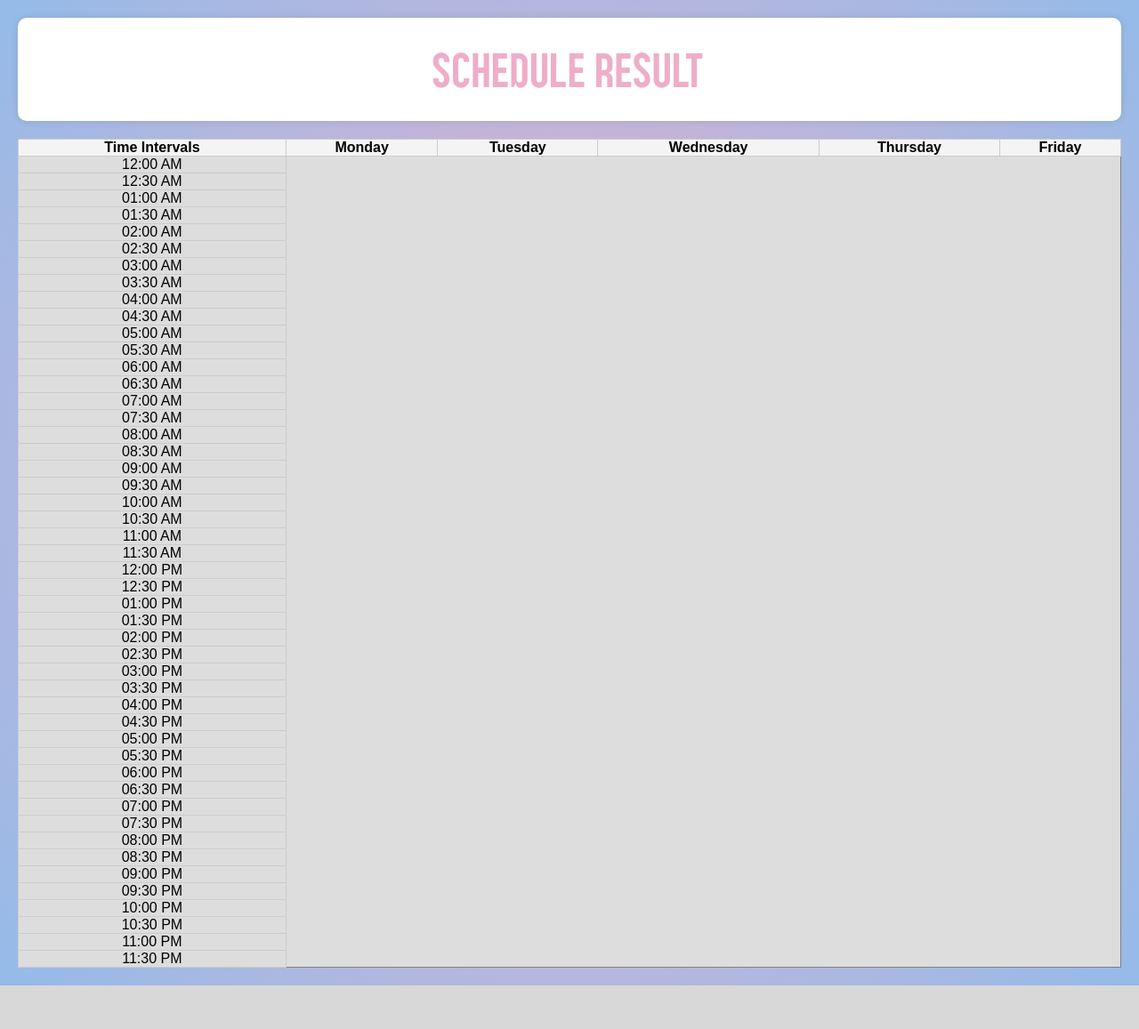
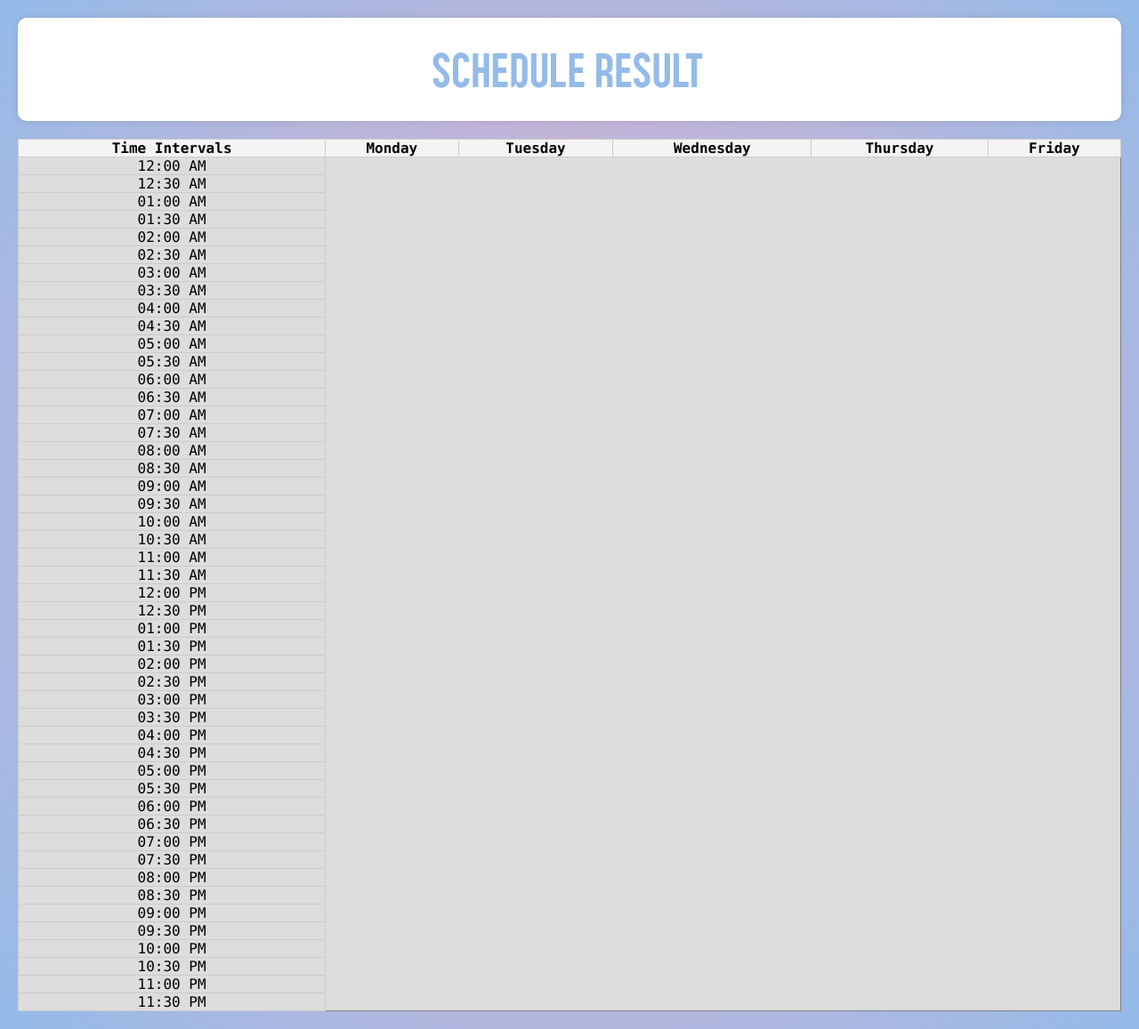
Before and after one commit to Aaron-Reyes-Rodriguez/Hack_UO, a Flask app: template quackhacks/templates/result.html in a window 1280 px wide. Shown: the whole page at 89% size. Before the commit the page ends 1108 px from the top, so only its background shows below. Run offline with Flask 3, Linux system fonts and the light colour scheme; the template is opened without the code that fills it, so the values that code supplies are empty; some libraries are stand-ins or nearby versions.

Commit message:
website beautification

```diff
--- a/quackhacks/static/result.css
+++ b/quackhacks/static/result.css
@@ -29,7 +29,7 @@
     text-align: center;
     font-family: 'Hilumions Sans';
     font-weight: normal;
-    color: rgba(238,174,202,1);
+    color: rgba(148,187,233,1);
     font-size:80px;
 }
 
--- a/quackhacks/templates/result.html
+++ b/quackhacks/templates/result.html
@@ -7,7 +7,7 @@
     <title>Schedule Result</title>
     <style>
         body {
-            font-family: Arial, sans-serif;
+            font-family: "Lucida Console", monospace;
             margin: 20px;
         }
         table {
@@ -134,20 +134,24 @@
                 if (isOccupied) {
                     button.innerText = "Occupied";
                     if (business_hrs) {
-                        button.style.backgroundColor = "red";
+                        button.style.backgroundColor = "#C3C3C1";
+                        button.style.color = "black";
+                        button.style.fontFamily = '"Lucida Console", monospace';
+                    } else {
+                        button.style.backgroundColor = "#868888"; // Dark grey
                         button.style.color = "white";
-                    } else {
-                        button.style.backgroundColor = "#8B0000"; // Dark red
-                        button.style.color = "white";
+                        button.style.fontFamily = '"Lucida Console", monospace';
                     }
                 } else {
                     button.innerText = "Free";
                     if (business_hrs) {
-                        button.style.backgroundColor = "green";
+                        button.style.backgroundColor = "#528844";
                         button.style.color = "white";
+                        button.style.fontFamily = '"Lucida Console", monospace';
                     } else {
-                        button.style.backgroundColor = "#0c4f00"; // Dark green
+                        button.style.backgroundColor = "#284525"; // Dark green
                         button.style.color = "white";
+                        button.style.fontFamily = '"Lucida Console", monospace';
                     }
                 }
             }
```
